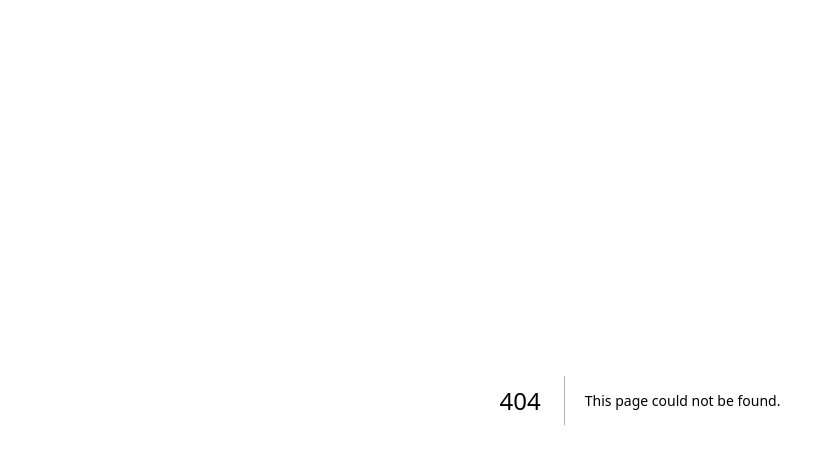
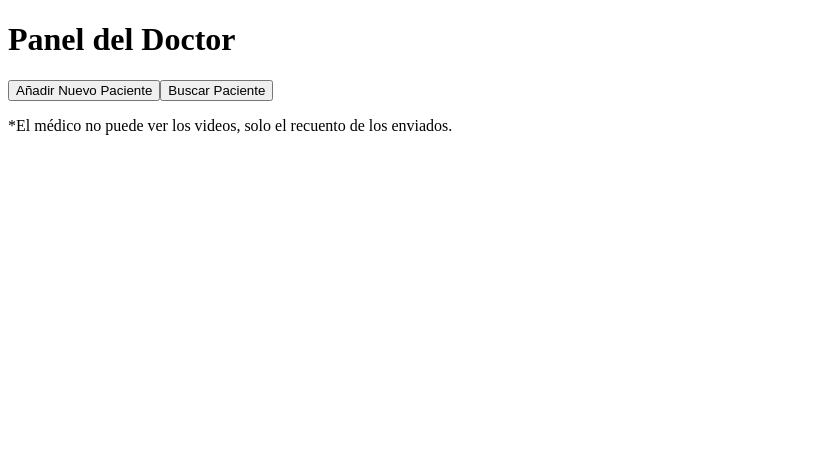
Before and after one commit to Dan23H/proyectoinformatico1, a Next.js app in the folder front/: page /homeDoctor in a window 1280 px wide. Before the commit this address had no page. Shown: the top 464 px of the page, without its empty margins (0-835 px from the left). Built offline with nearby package versions, Linux system fonts and the light colour scheme.

Commit message:
0.0.6 FEAT: Nueva página principal para Doctor

```diff
--- /dev/null
+++ b/front/src/pages/homeDoctor.tsx
@@ -0,0 +1,19 @@
+import React from 'react';
+import Link from 'next/link';
+
+const HomeDoctor: React.FC = () => {
+  return (
+    <div>
+      <h1>Panel del Doctor</h1>
+      <Link href="/conversorMsg">
+        <button>Añadir Nuevo Paciente</button>
+      </Link>
+      <Link href="/busquedaPacientes">
+        <button>Buscar Paciente</button>
+      </Link>
+      <p>*El médico no puede ver los videos, solo el recuento de los enviados.</p>
+    </div>
+  );
+};
+
+export default HomeDoctor;
```
